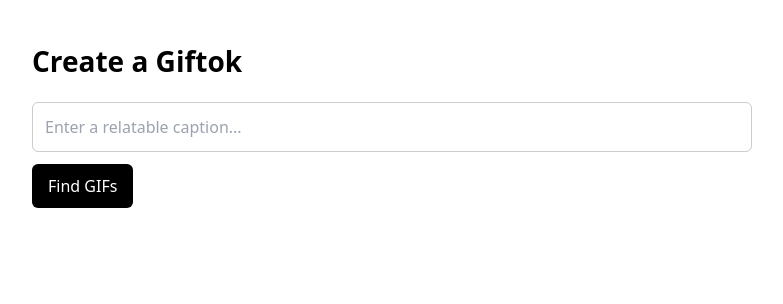
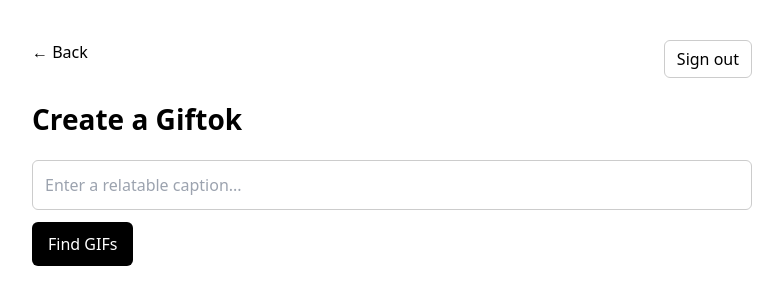
Before and after one commit to avashishta101-create/giftok-ai, a Next.js app: page /create in a window 1280 px wide. Shown: the top 304 px of the page, without its empty margins (248-1031 px from the left). Built offline with nearby package versions, Linux system fonts and the light colour scheme.

Commit message:
Fix auth loop and add navigation + sign out

```diff
--- a/app/create/page.tsx
+++ b/app/create/page.tsx
@@ -1,6 +1,8 @@
 "use client";
 
 import { useState } from "react";
+import Link from "next/link";
+import { signOut } from "next-auth/react";
 
 export default function CreatePage() {
   const [caption, setCaption] = useState("");
@@ -17,7 +19,23 @@ export default function CreatePage() {
 
   return (
     <div style={{ padding: 40, maxWidth: 800, margin: "0 auto" }}>
-      <h1 style={{ fontSize: 28, fontWeight: "bold" }}>
+      <div style={{ display: "flex", justifyContent: "space-between" }}>
+        <Link href="/">← Back</Link>
+        <button
+          onClick={() => signOut({ callbackUrl: "/login" })}
+          style={{
+            background: "transparent",
+            border: "1px solid #ccc",
+            padding: "6px 12px",
+            borderRadius: 6,
+            cursor: "pointer",
+          }}
+        >
+          Sign out
+        </button>
+      </div>
+
+      <h1 style={{ fontSize: 28, fontWeight: "bold", marginTop: 20 }}>
         Create a Giftok
       </h1>
 
--- a/app/page.tsx
+++ b/app/page.tsx
@@ -1,11 +1,28 @@
+"use client";
+
 import Link from "next/link";
+import { signOut } from "next-auth/react";
 
 export default function Dashboard() {
   return (
     <div style={{ padding: 40 }}>
-      <h1 style={{ fontSize: 28, fontWeight: "bold" }}>
-        Giftok AI Dashboard
-      </h1>
+      <div style={{ display: "flex", justifyContent: "space-between" }}>
+        <h1 style={{ fontSize: 28, fontWeight: "bold" }}>
+          Giftok AI Dashboard
+        </h1>
+        <button
+          onClick={() => signOut({ callbackUrl: "/login" })}
+          style={{
+            background: "transparent",
+            border: "1px solid #ccc",
+            padding: "6px 12px",
+            borderRadius: 6,
+            cursor: "pointer",
+          }}
+        >
+          Sign out
+        </button>
+      </div>
 
       <p style={{ marginTop: 12 }}>
         You are signed in.
```
Also changed, not shown: middleware.ts (+31 -4 lines).
